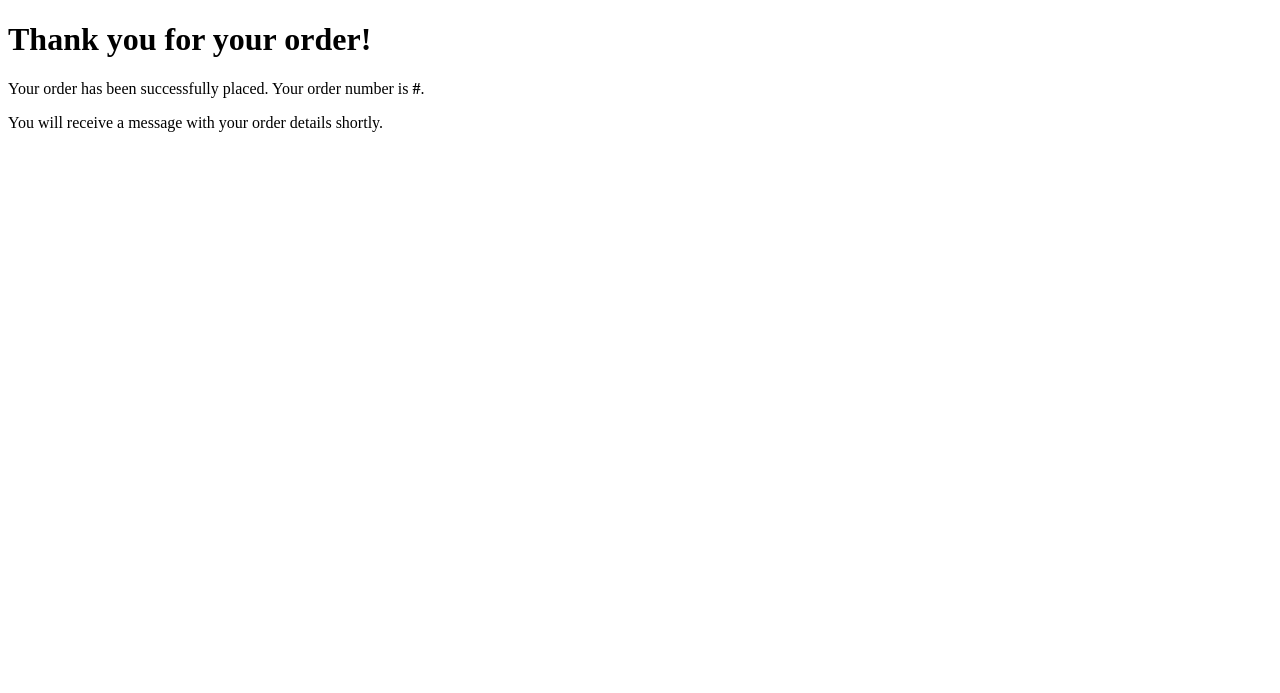
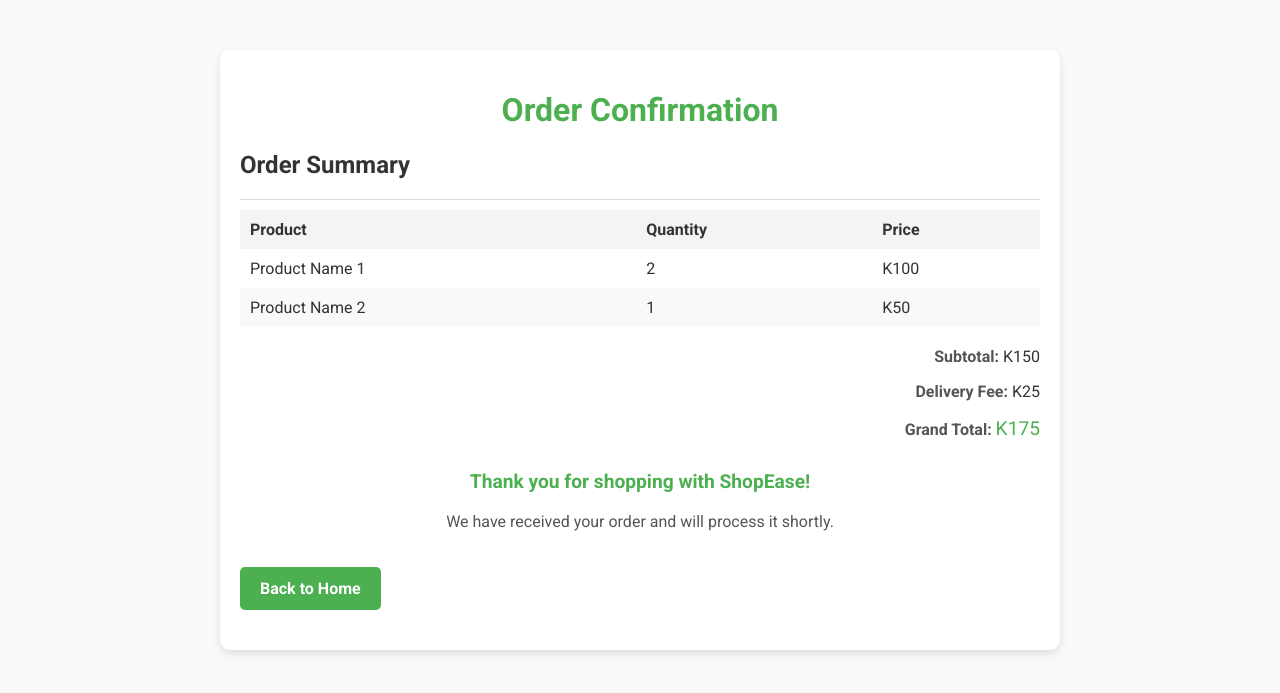
Before and after one commit to Prof-Immanuel/ShopEase, a Django app: template main/templates/order_confirmation.html in a window 1280 px wide. Shown: the top 693 px of the page. Run offline with Django 3.2, Linux system fonts and the light colour scheme; the template is opened without the code that fills it, so the values that code supplies are empty.

Commit message:
Styling order confirmation page

```diff
--- a/main/templates/order_confirmation.html
+++ b/main/templates/order_confirmation.html
@@ -1,11 +1,154 @@
 <!DOCTYPE html>
-<html>
+<html lang="en">
 <head>
+    <meta charset="UTF-8">
+    <meta name="viewport" content="width=device-width, initial-scale=1.0">
     <title>Order Confirmation</title>
+    <link href="https://fonts.googleapis.com/css2?family=Roboto:wght@400;500;700&display=swap" rel="stylesheet">
+    <style>
+        body {
+            font-family: 'Roboto', sans-serif;
+            margin: 0;
+            padding: 0;
+            background-color: #f9f9f9;
+            color: #333;
+        }
+
+        .container {
+            max-width: 800px;
+            margin: 50px auto;
+            padding: 20px;
+            background: #ffffff;
+            box-shadow: 0 4px 8px rgba(0, 0, 0, 0.1);
+            border-radius: 10px;
+        }
+
+        h1 {
+            text-align: center;
+            color: #4CAF50;
+        }
+
+        .order-details {
+            margin-top: 20px;
+        }
+
+        .order-details h2 {
+            margin-bottom: 10px;
+            color: #333;
+        }
+
+        .order-summary {
+            margin-top: 20px;
+            border-top: 1px solid #ddd;
+            padding-top: 10px;
+        }
+
+        .order-summary table {
+            width: 100%;
+            border-collapse: collapse;
+        }
+
+        .order-summary th, .order-summary td {
+            text-align: left;
+            padding: 10px;
+        }
+
+        .order-summary th {
+            background: #f4f4f4;
+        }
+
+        .order-summary tr:nth-child(even) {
+            background: #f9f9f9;
+        }
+
+        .summary-total {
+            text-align: right;
+            margin-top: 20px;
+        }
+
+        .summary-total .total-label {
+            font-weight: bold;
+            color: #555;
+        }
+
+        .summary-total .total-amount {
+            color: #4CAF50;
+            font-size: 1.2em;
+        }
+
+        .confirmation-message {
+            text-align: center;
+            margin-top: 30px;
+            color: #555;
+        }
+
+        .confirmation-message .thank-you {
+            font-size: 1.2em;
+            font-weight: bold;
+            color: #4CAF50;
+        }
+
+        .btn {
+            display: inline-block;
+            margin: 20px auto;
+            padding: 12px 20px;
+            font-size: 16px;
+            font-weight: bold;
+            color: #ffffff;
+            background: #4CAF50;
+            border: none;
+            border-radius: 5px;
+            cursor: pointer;
+            text-align: center;
+            text-decoration: none;
+            transition: background 0.3s;
+        }
+
+        .btn:hover {
+            background: #45a049;
+        }
+    </style>
 </head>
 <body>
-    <h1>Thank you for your order!</h1>
-    <p>Your order has been successfully placed. Your order number is <strong>#{{ order.id }}</strong>.</p>
-    <p>You will receive a message with your order details shortly.</p>
+    <div class="container">
+        <h1>Order Confirmation</h1>
+        <div class="order-details">
+            <h2>Order Summary</h2>
+            <div class="order-summary">
+                <table>
+                    <thead>
+                        <tr>
+                            <th>Product</th>
+                            <th>Quantity</th>
+                            <th>Price</th>
+                        </tr>
+                    </thead>
+                    <tbody>
+                        <!-- Example data -->
+                        <tr>
+                            <td>Product Name 1</td>
+                            <td>2</td>
+                            <td>K100</td>
+                        </tr>
+                        <tr>
+                            <td>Product Name 2</td>
+                            <td>1</td>
+                            <td>K50</td>
+                        </tr>
+                    </tbody>
+                </table>
+            </div>
+            <div class="summary-total">
+                <p><span class="total-label">Subtotal:</span> K150</p>
+                <p><span class="total-label">Delivery Fee:</span> K25</p>
+                <p><span class="total-label">Grand Total:</span> <span class="total-amount">K175</span></p>
+            </div>
+        </div>
+        <div class="confirmation-message">
+            <p class="thank-you">Thank you for shopping with ShopEase!</p>
+            <p>We have received your order and will process it shortly.</p>
+        </div>
+        <a href="/" class="btn">Back to Home</a>
+    </div>
 </body>
 </html>
```
